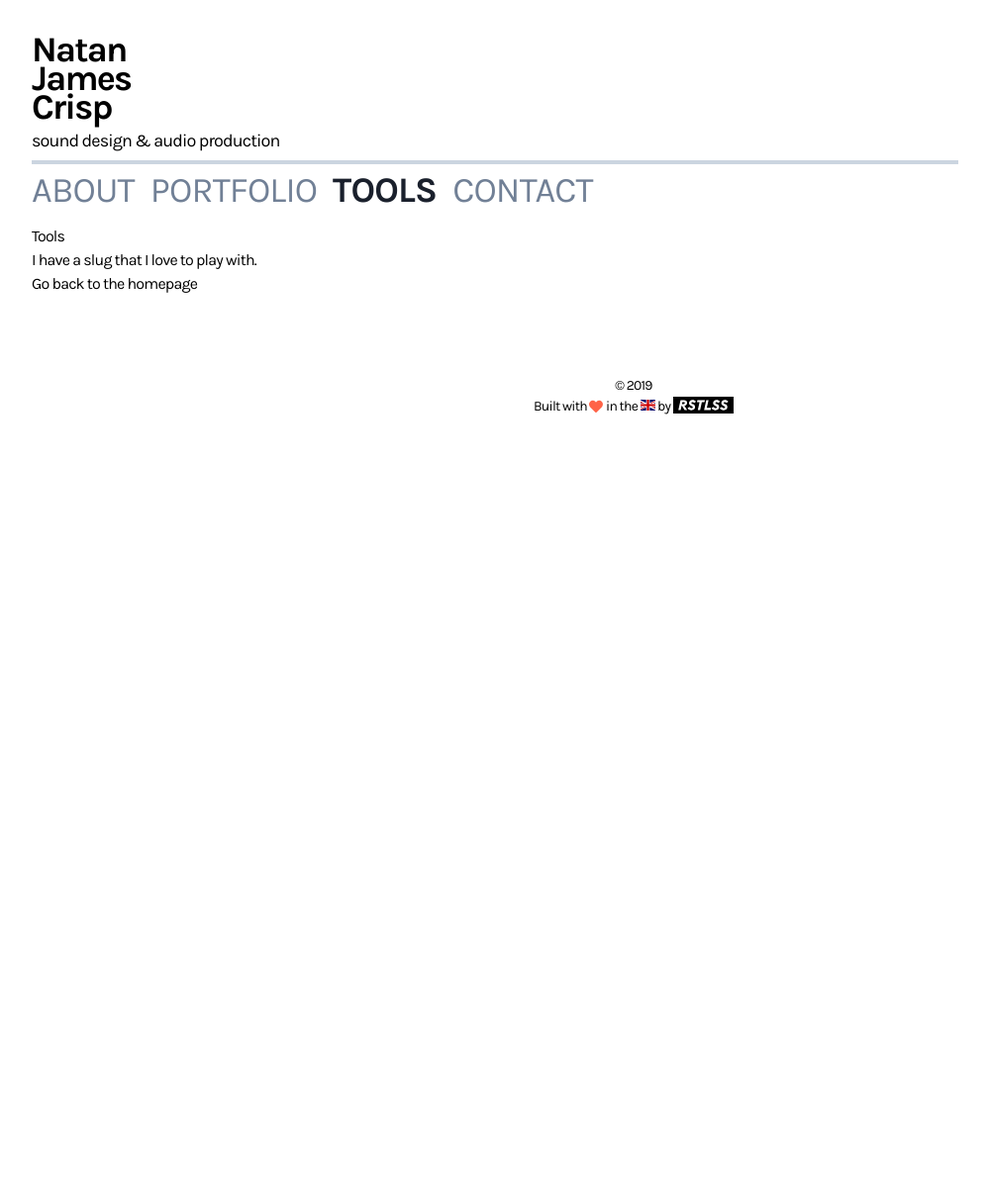
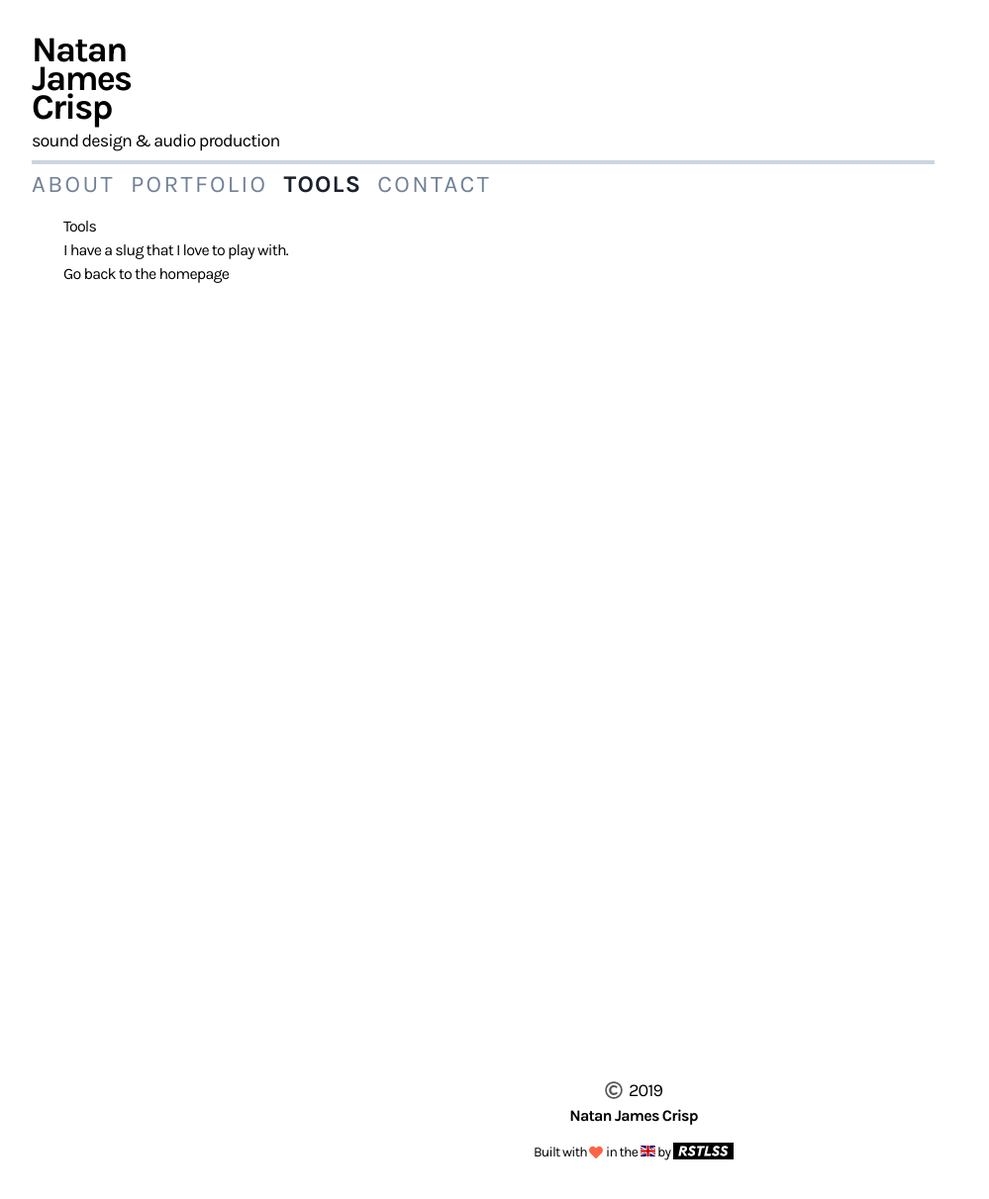
Before and after one commit to njcrisp-com/NJCrisp.com, a Gatsby site: page /tools in a window 1280 px wide. Shown: the whole page at 99% size, without its empty margins (0-999 px from the left). Before the commit the page ends 800 px from the top, so only its background shows below. Built offline with nearby package versions, Linux system fonts and the light colour scheme; Gatsby itself is replaced by a stand-in of ours.

Commit message:
fixed container

```diff
--- a/src/components/footer.js
+++ b/src/components/footer.js
@@ -1,8 +1,9 @@
 /** @jsx jsx */
 import React from "react"
-import { useStaticQuery, graphql } from "gatsby"
+import { useStaticQuery, graphql, Link } from "gatsby"
 import { FontAwesomeIcon } from "@fortawesome/react-fontawesome"
 import { faHeart } from "@fortawesome/free-solid-svg-icons"
+import { faCopyright } from "@fortawesome/free-regular-svg-icons"
 import { css, jsx } from "@emotion/core"
 
 const Footer = () => {
@@ -17,9 +18,25 @@ const Footer = () => {
     }
   `)
   return (
-    <footer className="container mx-auto mt-20 px-4 text-center">
-      <p className="text-sm">© {new Date().getFullYear()}</p>
-      <p className="text-sm">
+    <footer className="container mx-auto my-20 px-4 text-center">
+      <p className="text-lg mb-3">
+        <FontAwesomeIcon
+          icon={faCopyright}
+          alt="Love"
+          css={css`
+            filter: opacity(0.66);
+            margin-right: 2pt;
+            position: relative;
+            top: 1px;
+          `}
+        />{" "}
+        {new Date().getFullYear()}
+        <strong className="block text-base tracking-tightest">
+          <Link to="/contact">Natan James Crisp</Link>
+        </strong>
+      </p>
+
+      <a href="https://rstlss.org" target="_blank" className="text-sm">
         Built with{" "}
         <FontAwesomeIcon
           icon={faHeart}
@@ -44,7 +61,6 @@ const Footer = () => {
           `}
         />{" "}
         by{" "}
-        <a href="https://rstlss.org" target="_blank">
         <img
           src={data.RSTLSSLogo.publicURL}
           alt="RSTLSS"
@@ -57,7 +73,6 @@ const Footer = () => {
           `}
         />
       </a>
-      </p>
     </footer>
   )
 }
--- a/src/components/header.js
+++ b/src/components/header.js
@@ -6,7 +6,7 @@ import React from "react"
 import { css, jsx } from "@emotion/core"
 
 const Header = ({ siteTitle }) => (
-  <header className="mb-4 w-screen pt-2 md:pt-8 pl-2 md:pl-8">
+  <header className="mb-2 w-full pt-4 md:pt-8">
     <div>
       <h1 className="capitalized text-4xl font-bold leading-none">
         <Link to="/" exact>
@@ -47,24 +47,37 @@ const Header = ({ siteTitle }) => (
       <div className="w-3/4 bg-gray-400 h-1"></div>
     </div>
 
-    <ul className="w-1/2 block list-none xl:text-4xl lg:text-3xl md:text-2xl sm:text-xl inline-flex leading-none pt-2 text-center text-gray-600 font-light">
+    <ul className="tracking-widest w-1/2 block list-none xl:text-2xl lg:text-2xl md:text-2xl sm:text-xl inline-flex leading-none pt-2 text-center text-gray-600 font-light m-0">
       <li className="uppercase inline-block text-center  mr-2 md:mr-4">
-        <Link activeClassName="font-bold text-gray-900" to="/" exact>
+        <Link
+          activeClassName="font-bold tracking-wider text-gray-900"
+          to="/"
+          exact
+        >
           About
         </Link>
       </li>
       <li className="uppercase inline-block text-center  mr-2 md:mr-4">
-        <Link activeClassName="font-bold text-gray-900" to="/portfolio">
+        <Link
+          activeClassName="font-bold tracking-wider text-gray-900"
+          to="/portfolio"
+        >
           Portfolio
         </Link>
       </li>
       <li className="uppercase inline-block text-center  mr-2 md:mr-4">
-        <Link activeClassName="font-bold text-gray-900" to="/tools">
+        <Link
+          activeClassName="font-bold tracking-wider text-gray-900"
+          to="/tools"
+        >
           Tools
         </Link>
       </li>
       <li className="uppercase inline-block text-center  mr-2 md:mr-4">
-        <Link activeClassName="font-bold text-gray-900" to="/contact">
+        <Link
+          activeClassName="font-bold tracking-wider text-gray-900"
+          to="/contact"
+        >
           Contact
         </Link>
       </li>
--- a/src/components/layout.js
+++ b/src/components/layout.js
@@ -27,12 +27,9 @@ const Layout = ({ children }) => {
 
   return (
     <div id="layout" className="">
-      <div
-        id="container"
-        className="font-sans tracking-tighter mx-auto container"
-      >
+      <div id="container" className="font-sans tracking-tighter px-4 md:px-8">
         <Header siteTitle={data.site.siteMetadata.title} />
-        <div id="main" className="px-8">
+        <div id="main" className="py-2 px-1 md:px-8 min-h-screen">
           <main>{children}</main>
         </div>
         <Footer />
--- a/src/pages/index.js
+++ b/src/pages/index.js
@@ -12,6 +12,7 @@ const IndexPage = ({ data }) => {
   return (
     <Layout>
       <SEO title="Home/About" />
+      <div className="bg-red-200 w-full max-w-3xl m-auto text-xl">
         <div style={{ maxWidth: `150px`, marginBottom: `1.45rem` }}>
           <Image />
         </div>
@@ -19,7 +20,7 @@ const IndexPage = ({ data }) => {
         <div id="about-text">
           {documentToReactComponents(data.page.text.json)}
         </div>
-      <div id="secondary-navigation">
+        <div id="secondary-navigation" className="w-full max-w-md ">
           <p>Whilst you are here, why not...</p>
           <ul>
             <li>
@@ -32,6 +33,7 @@ const IndexPage = ({ data }) => {
               <Link to="/contact">Contact me</Link>
             </li>
           </ul>
+        </div>
       </div>
     </Layout>
   )
--- a/src/pages/portfolio.js
+++ b/src/pages/portfolio.js
@@ -15,12 +15,12 @@ import { format } from "date-fns"
 const Showcase = ({ project }) => {
   console.log(project)
   return (
-    <section className="block mt-8 pb-4 mb-4">
+    <section className="block pb-4 mb-8 xs:min-h-screen md:min-h-0">
       <h2>
         <span className="uppercase sm:text-base md:text-xl sm:text-sm font-bold">
           {project.category ? project.category.categoryName : ""}
         </span>
-        <span className="uppercase text-2xl sm:text-3xl md:text-5xl lg:text-6xl block leading-none font-bold">
+        <span className="uppercase text-4xl md:text-5xl lg:text-6xl block leading-none font-bold">
           {project.title}
         </span>
       </h2>
@@ -51,15 +51,24 @@ const Showcases = ({ projects }) => (
   </div>
 )
 
+const Introduction = ({ data }) => (
+  <div className="bg-red-200 mb-8 md:mb-24 max-w-4xl text-lg text-center md:text-left mx-auto md:mx-0">
+    {documentToReactComponents(data.page.text.json)}
+  </div>
+)
+
 const Portfolio = ({ data }) => (
   <Layout>
-    <SEO title="Sound Design and Audio Production Portfolio" />
-    <Showcases projects={data.showcases.edges} />
+    <div className="">
+      <SEO title="Sound Design Portfolio" />
+      <Introduction data={data} />
+      <Showcases projects={data.showcases.edges} />
+    </div>
   </Layout>
 )
 
 export const query = graphql`
-  query PortfolioQuery {
+  query PortfolioQuery2 {
     page: contentfulPage(label: { eq: "Portfolio" }) {
       id
       label
```
Lines whose indentation alone changed are shown as unchanged.
